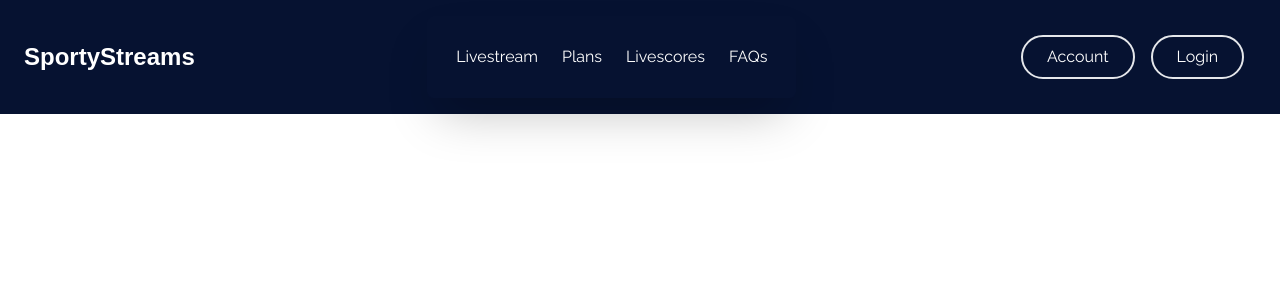
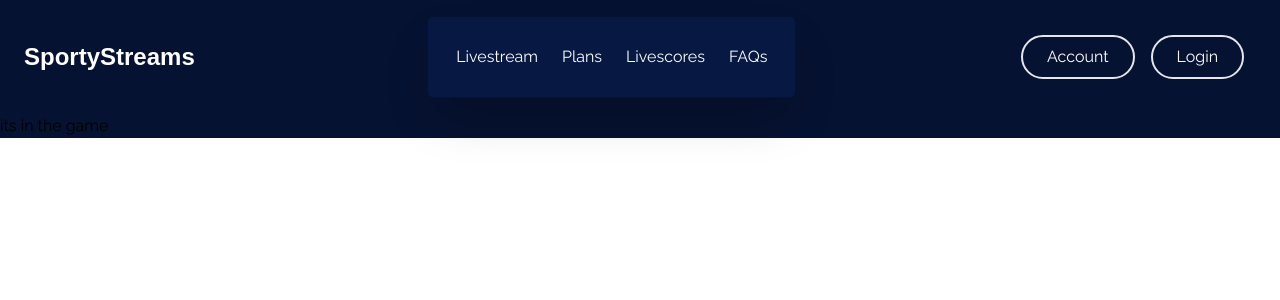
Before and after one commit to lumasia07/sportystreams, a Next.js app: page / in a window 1280 px wide. Shown: the top 300 px of the page. Built offline with nearby package versions, Linux system fonts and the light colour scheme; a web font is replaced by a local one.

Commit message:
gradient fixes

```diff
--- a/app/_components/nav.js
+++ b/app/_components/nav.js
@@ -14,7 +14,7 @@ export default function Navbar() {
         <h1 className="text-xl md:text-2xl font-bold">SportyStreams</h1>
       </div>
       <div className="flex-grow flex justify-center">
-        <div className="hidden md:flex border border-[#061231] rounded-md p-7 bg-[#061231] shadow-2xl">
+        <div className="hidden md:flex border border-[#061231] rounded-md p-7 bg-[#071842] shadow-2xl">
           <ul className="flex space-x-6 list-none">
             {menu_options.map((option, index) => (
               <li key={index} className="hover:text-[#FF2828] cursor-pointer">
@@ -34,7 +34,7 @@ export default function Navbar() {
         </svg>
       </div>
       {isMenuOpen && (
-        <div className="absolute top-16 left-0 w-full bg-[#0A1A2B] shadow-md md:hidden">
+        <div className="absolute top-16 left-0 w-full bg-[#061231] shadow-md md:hidden">
           <ul className="flex flex-col items-center space-y-4 p-4">
             {menu_options.map((option, index) => (
               <li key={index} className="hover:text-[#FF2828] cursor-pointer">
--- a/app/page.js
+++ b/app/page.js
@@ -1,9 +1,11 @@
 import Navbar from "./_components/nav";
+import Header from "./_components/header";
 
 export default function Homepage() {
     return (
         <>
           <Navbar />
+          <Header />
         </>
     );
 }
```
